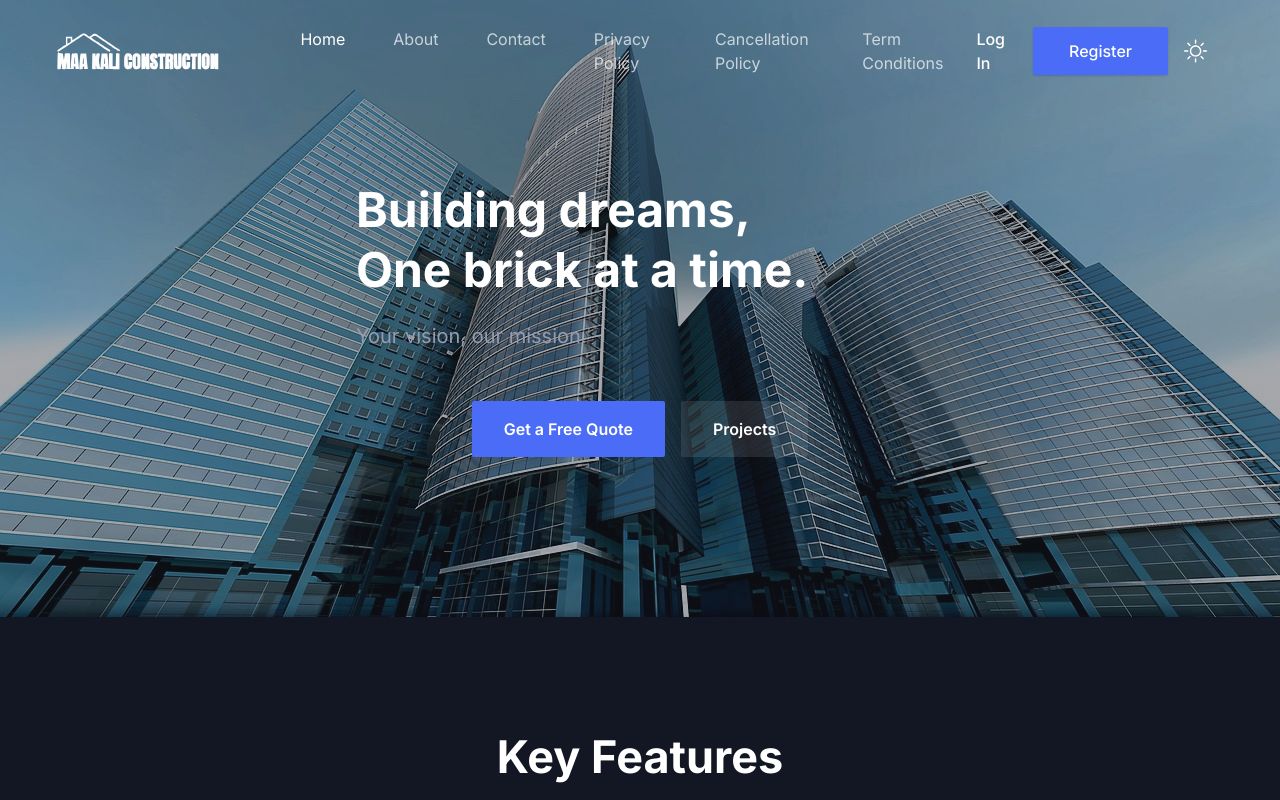
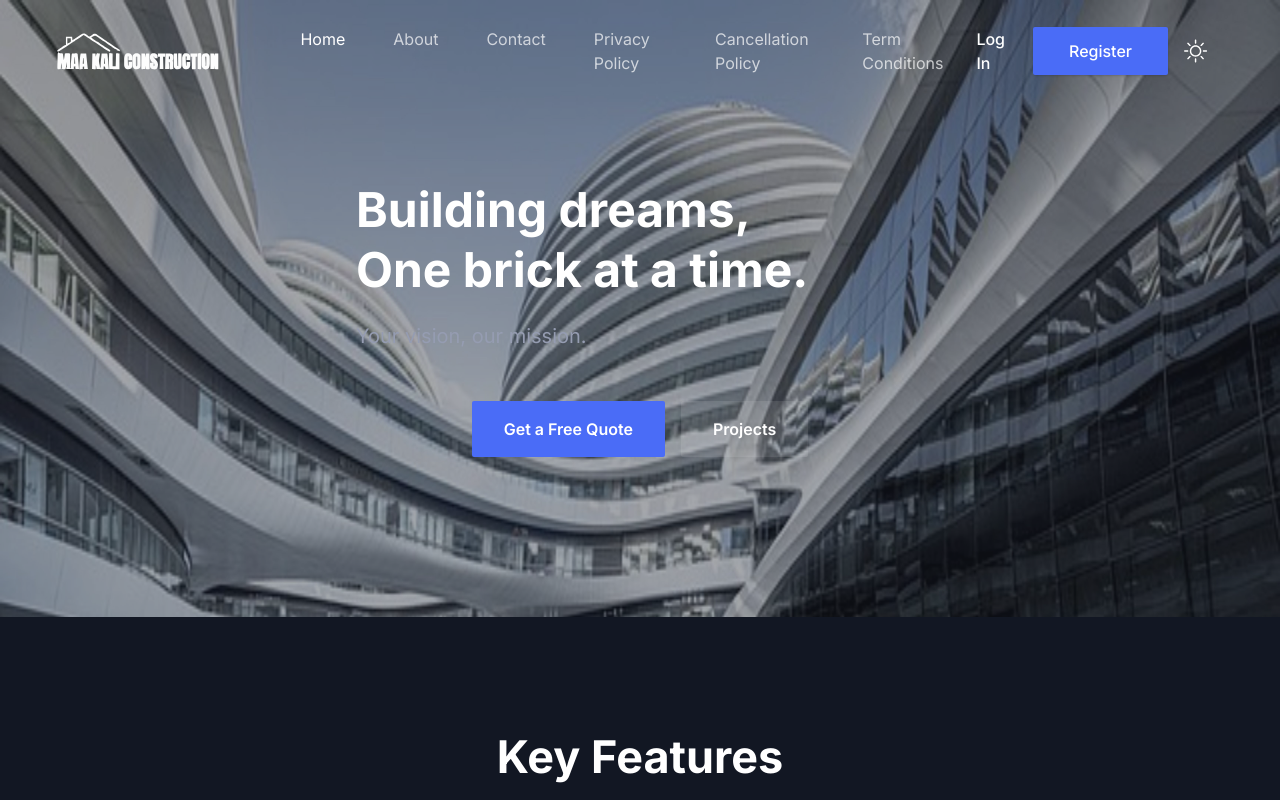
Before and after one commit to dipan/real-estate, a Next.js app: page / in a window 1280 px wide. Shown: the top 800 px of the page. Built offline with nearby package versions, Linux system fonts and the light colour scheme; grey boxes are pictures that could not be loaded.

Commit message:
doc:carousel done

```diff
--- a/components/Hero/index.tsx
+++ b/components/Hero/index.tsx
@@ -1,7 +1,20 @@
+'use client'
 import Image from "next/image";
 import Link from "next/link";
+import React, { useEffect } from "react";
+import useEmblaCarousel from "embla-carousel-react";
+import Autoplay from "embla-carousel-autoplay";
 
 const Hero = () => {
+  const [emblaRef, emblaApi] = useEmblaCarousel({ loop: true }, [
+    Autoplay({ delay: 4000 }),
+  ]);
+
+  useEffect(() => {
+    if (emblaApi) {
+      console.log(emblaApi.slideNodes()); // Access API
+    }
+  }, [emblaApi]);
   return (
     <>
       <section
@@ -9,12 +22,46 @@ const Hero = () => {
         className="dark:bg-gray-dark relative z-10  overflow-hidden bg-white pb-16 pt-[120px] md:pb-[120px] md:pt-[150px] xl:pb-[160px] xl:pt-[180px] 2xl:pb-[200px] 2xl:pt-[210px]"
       >
         <div className="absolute top-0 z-[-1] opacity-60 lg:opacity-60">
-          <img
+          <div
+            className="embla"
+            ref={emblaRef}
+          >
+            <div className="embla__container h-full">
+              <div className="embla__slide flex text-center justify-center">
+                {/* Slide 1  */}
+                <img
             src="/images/hero/bn.jpg"
             width={2000}
             height="10px"
             alt="Picture of the construction"
           />
+              </div>
+              <div className="embla__slide flex text-center justify-center">
+                {/* Slide 2 */}
+                <img
+            src="/images/hero/bnr.jpg"
+            width={2000}
+            height="10px"
+            alt="Picture of the construction"
+          />
+              </div>
+              <div className="embla__slide flex text-center justify-center">
+                {/* Slide 3 */}
+                <img
+            src="/images/hero/bnr.png"
+            width={2000}
+            height="10px"
+            alt="Picture of the construction"
+          />
+              </div>
+            </div>
+          </div>
+          {/* <img
+            src="/images/hero/bn.jpg"
+            width={2000}
+            height="10px"
+            alt="Picture of the construction"
+          /> */}
           {/* <Image
         src="/images/hero/bn.jpg"
         alt="Banner Image"
@@ -31,7 +78,8 @@ const Hero = () => {
                 data-wow-delay=".2s"
               >
                 <h1 className="mb-5 text-3xl font-bold leading-tight text-black dark:text-white sm:text-4xl sm:leading-tight md:text-5xl md:leading-tight">
-                  Building dreams,<br /> One brick at a time.
+                  Building dreams,
+                  <br /> One brick at a time.
                 </h1>
                 <p className="dark:text-body-color-dark mb-12 text-base !leading-relaxed text-body-color sm:text-lg md:text-xl">
                   Your vision, our mission.
--- a/package.json
+++ b/package.json
@@ -11,6 +11,8 @@
   },
   "dependencies": {
     "@babel/eslint-parser": "^7.23.10",
+    "embla-carousel-autoplay": "^8.3.0",
+    "embla-carousel-react": "^8.3.0",
     "eslint": "8.47.0",
     "eslint-config-next": "13.1.6",
     "next": "^13.5.6",
--- a/styles/index.css
+++ b/styles/index.css
@@ -31,3 +31,14 @@
     @apply opacity-100;
   }
 }
+
+.embla {
+  overflow: hidden;
+}
+.embla__container {
+  display: flex;
+}
+.embla__slide {
+  flex: 0 0 100%;
+  min-width: 0;
+}
```
Also changed, not shown: 1 other file (tests, documents, lock files or other folders).
